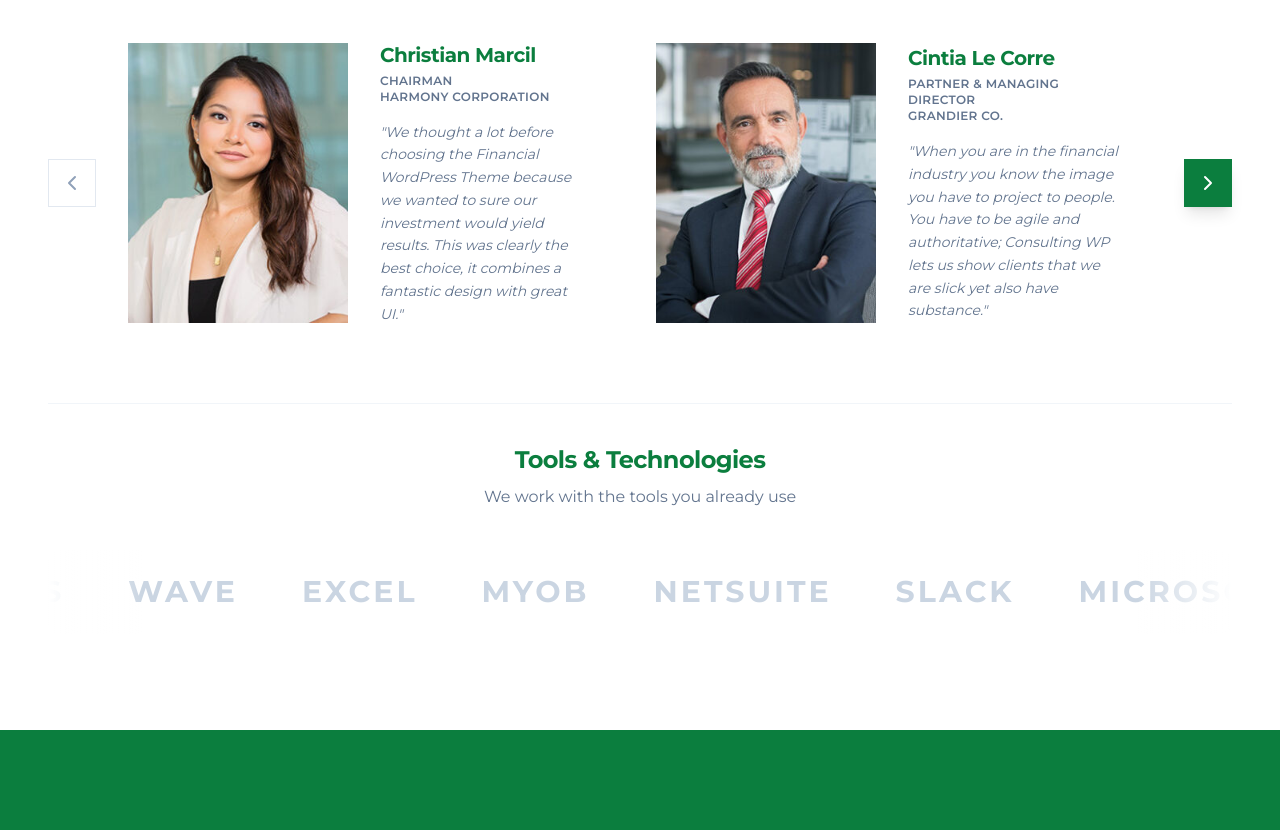
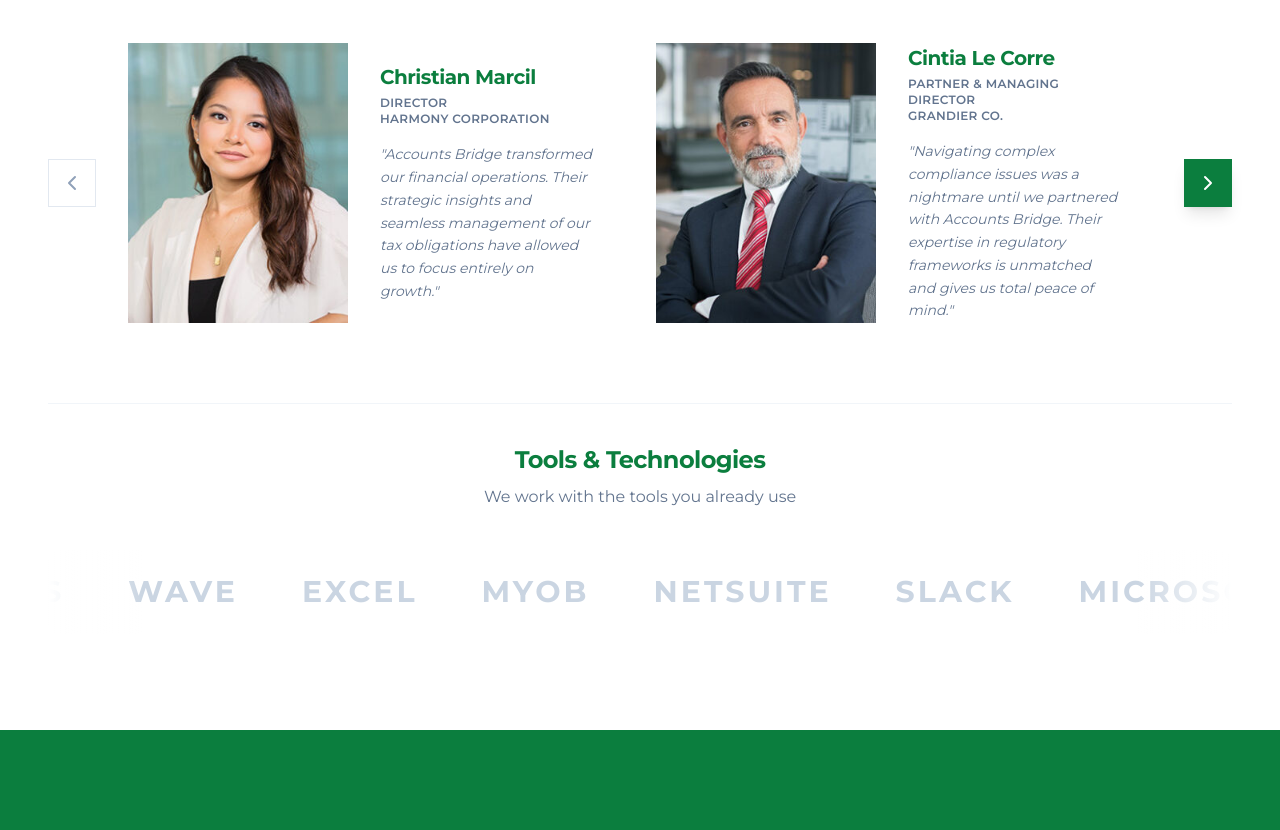
Before and after one commit to Dilawarkhaninfo/accountsbridge, a Next.js app: page / in a window 1280 px wide. Shown: the part 3260-4090 px from the top of the page. Built offline with nearby package versions, Linux system fonts and the light colour scheme.

Commit message:
Update TestimonialsSection.tsx

```diff
--- a/src/components/home/TestimonialsSection.tsx
+++ b/src/components/home/TestimonialsSection.tsx
@@ -20,10 +20,10 @@ const testimonials: Testimonial[] = [
     {
         id: 1,
         name: "Christian Marcil",
-        role: "Chairman",
+        role: "Director",
         company: "Harmony Corporation",
         image: ChristianImage,
-        content: "We thought a lot before choosing the Financial WordPress Theme because we wanted to sure our investment would yield results. This was clearly the best choice, it combines a fantastic design with great UI."
+        content: "Accounts Bridge transformed our financial operations. Their strategic insights and seamless management of our tax obligations have allowed us to focus entirely on growth."
     },
     {
         id: 2,
@@ -31,15 +31,15 @@ const testimonials: Testimonial[] = [
         role: "Partner & Managing Director",
         company: "Grandier Co.",
         image: CintiaImage,
-        content: "When you are in the financial industry you know the image you have to project to people. You have to be agile and authoritative; Consulting WP lets us show clients that we are slick yet also have substance."
+        content: "Navigating complex compliance issues was a nightmare until we partnered with Accounts Bridge. Their expertise in regulatory frameworks is unmatched and gives us total peace of mind."
     },
     {
         id: 3,
         name: "Debbie Kübel-Sorger",
-        role: "Chairman",
-        company: "Kreutz Airlines",
+        role: "CEO",
+        company: "Kreutz Logistics",
         image: DebbieImage,
-        content: "The demands for financial institutions have changed a bit. Obfuscation is no longer accepted, which is why this Business WordPress Theme is so perfect."
+        content: "The advisory team at Accounts Bridge goes beyond just numbers. They provided a clear roadmap for our financial restructuring that significantly improved our cash flow within months."
     },
     {
         id: 4,
@@ -47,7 +47,7 @@ const testimonials: Testimonial[] = [
         role: "Chief Financial Officer",
         company: "Jamaica International",
         image: DonaldImage,
-        content: "Consulting WordPress Theme is the way to go for financial institutions. We take pride in being a transparent and perfection oriented organization, and Consulting WP perfectly represents us."
+        content: "Accounts Bridge is undoubtedly a one-stop solution for all our taxation and bookkeeping needs. Their professionalism and use of modern tools like Xero make everything efficient."
     }
 ];
 
```
